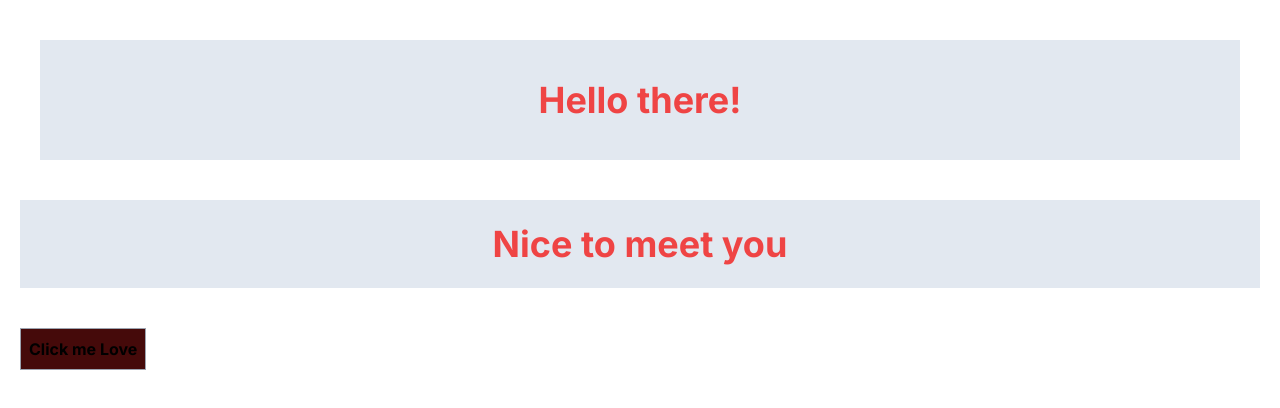
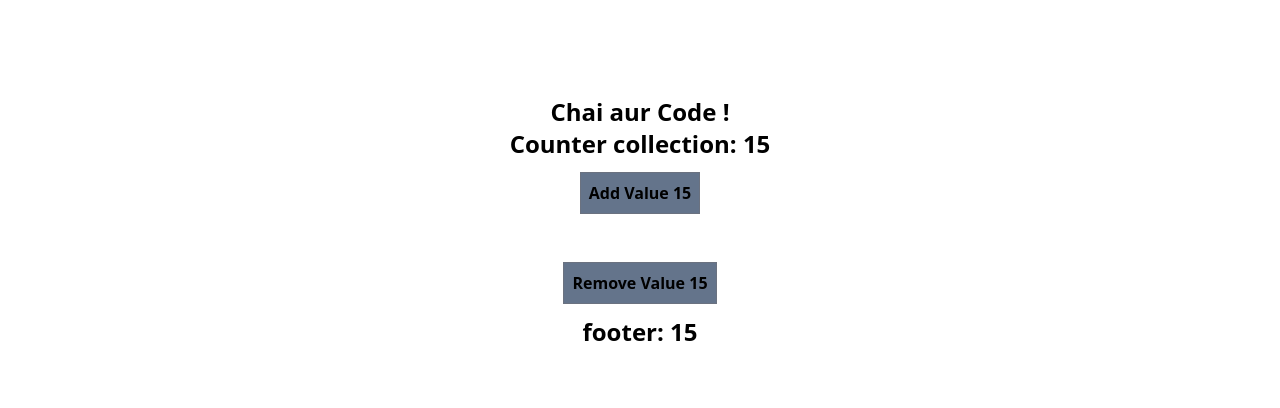
Before and after one commit to 2jyo7/chai-with-react, a Next.js app: page / in a window 1280 px wide. Shown: the top 408 px of the page. Built offline with nearby package versions, Linux system fonts and the light colour scheme.

Commit message:
Counter Small react project

```diff
--- a/src/app/layout.tsx
+++ b/src/app/layout.tsx
@@ -1,22 +1,27 @@
-import type { Metadata } from 'next'
-import { Inter } from 'next/font/google'
-import './globals.css'
+import type { Metadata } from "next";
+import { Inter } from "next/font/google";
+import "./globals.css";
 
-const inter = Inter({ subsets: ['latin'] })
+const inter = Inter({ subsets: ["latin"] });
 
 export const metadata: Metadata = {
-  title: 'Create Next App',
-  description: 'Generated by create next app',
-}
+  title: "Create Next App",
+  description: "Generated by create next app",
+};
 
 export default function RootLayout({
   children,
 }: {
-  children: React.ReactNode
+  children: React.ReactNode;
 }) {
   return (
     <html lang="en">
-      <body className={inter.className}>{children}</body>
+      <body
+        className={`${inter.className}bg-black
+      font-bold`}
+      >
+        {children}
+      </body>
     </html>
-  )
+  );
 }
--- a/src/app/page.tsx
+++ b/src/app/page.tsx
@@ -1,28 +1,38 @@
-export default function Home() {
+"use client";
+import { useState } from "react";
+
+export default function Counter() {
+  const [counter, setCounter] = useState(15);
+
+  const addValue = () => {
+    setCounter(counter + 1);
+  };
+  const removeValue = () => {
+    setCounter(counter - 1);
+  };
+
   return (
-    <div className="">
-      <p
-        className="flex flex-col justify-center
-         bg-slate-200 m-10 p-10 items-center
-       font-bold text-red-500 hover:text-red-600
-       text-4xl"
+    <div className="flex flex-col items-center m-8 p-16">
+      <h1 className="text-2xl font-bold">Chai aur Code !</h1>
+      <h2 className="text-2xl font-bold">Counter collection: {counter}</h2>
+      <button
+        className="border border-gray-500
+      bg-slate-500 m-3 p-2"
+        onClick={addValue}
+        disabled={counter >= 20}
       >
-        Hello there!
-      </p>
-      <h3
-        className="flex flex-col justify-center
-         bg-slate-200 m-5 p-6 items-center
-       font-bold text-red-500 hover:text-red-600
-       text-4xl"
+        Add Value {counter}
+      </button>
+      <br />
+      <button
+        className="border border-gray-500
+         bg-slate-500 m-3 p-2"
+        onClick={removeValue}
+        disabled={0 >= counter}
       >
-        Nice to meet you
-      </h3>
-      <button
-        className="border border-gray-400 bg-red-950
-       text-black m-5 p-2 font-bold"
-      >
-        Click me Love
+        Remove Value {counter}
       </button>
+      <p className="text-2xl font-bold">footer: {counter}</p>
     </div>
   );
 }
```
